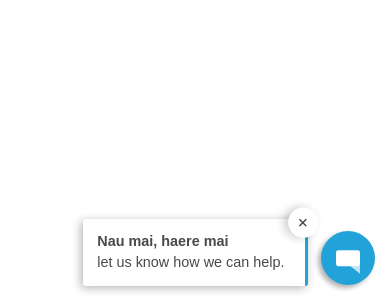
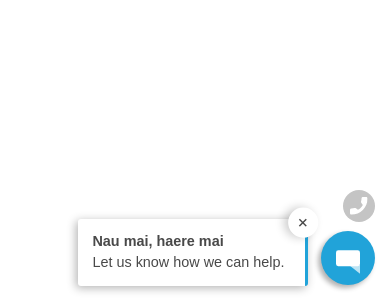
Before and after one commit to restieauxbro/competenz-chatbot, a React (Create React App) app: page / in a window 390 px wide. Shown: the part 544-844 px from the top of the page. Built offline with nearby package versions, Linux system fonts and the light colour scheme.

Commit message:
added phone button

```diff
--- a/src/components/chatbot.jsx
+++ b/src/components/chatbot.jsx
@@ -1,6 +1,7 @@
 import React, { useState, useEffect } from "react";
 import { motion, AnimatePresence } from "framer-motion";
 import "../styles/typeform.scss";
+import Phone from "./phone";
 
 export const ChatButton = () => {
   const [openChat, setOpenChat] = useState(false);
@@ -18,8 +19,6 @@ export const ChatButton = () => {
             setOpenChat={setOpenChat}
           />
           <motion.div
-            whileHover={{ scale: 1.05 }}
-            whileTap={{ scale: 0.99 }}
             initial={{ opacity: 0 }}
             animate={{ opacity: 1, transition: standardTransition }}
             className="chat-container"
@@ -35,6 +34,7 @@ export const ChatButton = () => {
                 <path fill="#fff" d="M43 50h41v33L43 50z" opacity=".7"></path>
               </svg>
             </div>
+            <Phone />
           </motion.div>
 
           <AnimatePresence>
@@ -77,7 +77,7 @@ const CallOut = ({ openCallout, setOpenCallout, openChat, setOpenChat }) => {
     var pathName = windowLocation.pathname;
     pathName === "/"
       ? setChosenQuote(
-          "<strong>Nau mai, haere mai </strong> <br/> let us know how we can help."
+          "<strong>Nau mai, haere mai </strong> <br/> Let us know how we can help."
         )
       : pathName === "/jobseekers/finding-a-job"
       ? setChosenQuote(
@@ -196,7 +196,7 @@ const childFadeUp = {
   animate: { opacity: 1, transition: { duration: 0.3 } },
 };
 
-const spring = {
+export const spring = {
   type: "spring",
   duration: 0.8,
   damping: 8,
--- /dev/null
+++ b/src/components/phone.jsx
@@ -0,0 +1,84 @@
+import React, { useEffect, useState } from "react";
+import { motion, AnimatePresence } from "framer-motion";
+
+const Phone = () => {
+  const [phoneOpen, setPhoneOpen] = useState(false);
+  const [officeOpen, setOfficeOpen] = useState(false);
+
+  var currentTimeDate = new Date();
+  var day = currentTimeDate.getDay();
+  var hour = currentTimeDate.getHours();
+  var minute = currentTimeDate.getMinutes();
+
+  function checkOpenTime() {
+    if (day > 0 && day < 6) {
+      if ((hour > 8 && hour < 17) || (hour == 8 && minute >= 30))
+        setOfficeOpen(true);
+    }
+  }
+
+  useEffect(() => {
+    checkOpenTime();
+  });
+  return (
+    <>
+      <a href="tel:0800-526-1800">
+        <motion.div
+          className="phone-cnt"
+          onMouseEnter={() => setPhoneOpen(true)}
+          onMouseLeave={() => setPhoneOpen(false)}
+        >
+          <div className="phone-message-cnt">
+            <AnimatePresence>
+              {phoneOpen && (
+                <motion.div
+                  initial={{ opacity: 0, x: "100%" }}
+                  animate={{ opacity: 1, x: 0, transition: smallspring }}
+                  exit={{
+                    opacity: 0,
+                    x: "100%",
+                    transition: { duration: 0.5 },
+                  }}
+                  className="phone-message"
+                >
+                  0800 526 1800
+                </motion.div>
+              )}
+            </AnimatePresence>
+          </div>
+          <div
+            className="phone-button-cnt"
+            style={
+              officeOpen
+                ? { backgroundColor: "rgb(2, 200, 157)" }
+                : { backgroundColor: "rgb(196, 196, 196)", boxShadow: "none" }
+            }
+          >
+            <PhoneIconSVG />
+          </div>
+        </motion.div>
+      </a>
+    </>
+  );
+};
+
+export default Phone;
+
+const PhoneIconSVG = () => {
+  return (
+    <svg className="phone-icon" viewBox="0 0 384 384">
+      <g>
+        <g>
+          <path d="M353.188,252.052c-23.51,0-46.594-3.677-68.469-10.906c-10.719-3.656-23.896-0.302-30.438,6.417l-43.177,32.594    c-50.073-26.729-80.917-57.563-107.281-107.26l31.635-42.052c8.219-8.208,11.167-20.198,7.635-31.448    c-7.26-21.99-10.948-45.063-10.948-68.583C132.146,13.823,118.323,0,101.333,0H30.813C13.823,0,0,13.823,0,30.813    C0,225.563,158.438,384,353.188,384c16.99,0,30.813-13.823,30.813-30.813v-70.323C384,265.875,370.177,252.052,353.188,252.052z"></path>
+        </g>
+      </g>
+    </svg>
+  );
+};
+
+export const smallspring = {
+  type: "spring",
+  mass: 0.5,
+
+  bounce: 0.35,
+};
--- a/src/styles/typeform.scss
+++ b/src/styles/typeform.scss
@@ -12,7 +12,7 @@ body {
   --pink: #ebbcb3;
 
   --blue: #02548e;
-  --lime: #7ff7ba;
+  --lime: #00debd;
   --darkblue: #0d114e;
   --light-purple: #a799e6;
   --dark-purple: #6f0b6f;
@@ -34,7 +34,7 @@ body {
   .center-chatbot {
     position: relative;
     width: calc(100vw - 80px);
-    max-width: 1230px;
+    max-width: 1388px;
     height: 100%;
     background-color: white;
     margin: 0 auto;
@@ -152,3 +152,42 @@ body {
 iframe {
   border: none;
 }
+
+.phone-cnt {
+  position: absolute;
+  right: 0;
+  bottom: 95px;
+  transform-origin: center;
+  cursor: pointer;
+
+  .phone-button-cnt {
+    position: absolute;
+    right: 0;
+    height: 32px;
+    width: 32px;
+    border-radius: 100%;
+    box-shadow: -3px 3px 5px rgba(0, 0, 0, 0.2);
+    .phone-icon {
+      fill: white;
+      width: 55%;
+      margin: 22.5%;
+      transform: scaleX(-1);
+    }
+  }
+  .phone-message-cnt {
+    position: absolute;
+    top: -12px;
+    right: 10px;
+    overflow: hidden;
+    padding: 15px 0 15px 15px;
+  }
+  .phone-message {
+    font-size: 12px;
+    color: var(--lightblue);
+    padding: 0.3em 2em 0.3em 1em;
+    background-color: white;
+    box-shadow: -1px 1px 5px rgba(0, 0, 0, 0.2);
+    width: 90px;
+    border-radius: 5em;
+  }
+}
```
Also changed, not shown: 15 other files (tests, documents, lock files or other folders).
